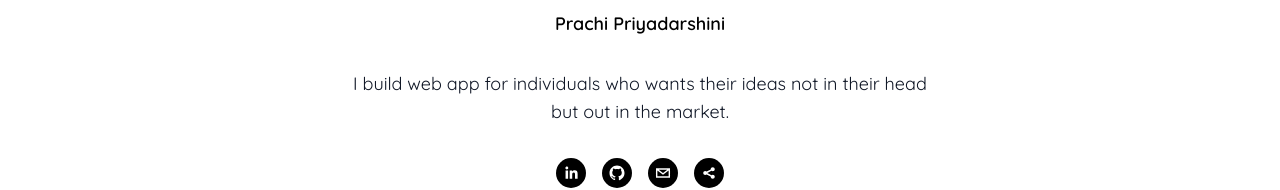
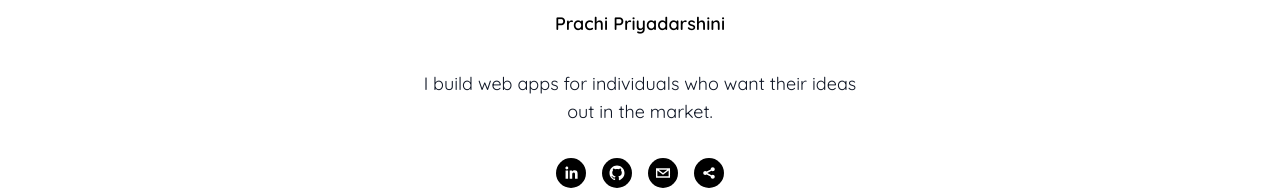
Before and after one commit to prachip1/backport, a React (Vite) app in the folder frontend/: page / in a window 1280 px wide. Shown: the part 318-508 px from the top of the page. Built offline with nearby package versions, Linux system fonts and the light colour scheme; no server answers.

Commit message:
some heading changes

```diff
--- a/frontend/src/show-header/index.jsx
+++ b/frontend/src/show-header/index.jsx
@@ -14,7 +14,7 @@ export default function ShowHeader() {
           </div>
 
         <h2 className="text-lg font-semibold cursor-pointer">Prachi Priyadarshini</h2>
-        <p className="text-gray-900 font-regular text-lg text-center">I build web app for individuals who wants their ideas not in their head <br></br>but out in the market.</p>
+        <p className="text-gray-900 font-regular text-lg text-center">I build web apps for individuals who want their ideas<br></br>out in the market.</p>
         <div className="flex gap-4">
          <SocialIcon url="https://www.linkedin.com/in/prachi-priyadarshini/" bgColor="black" style={{ height: 30, width: 30 }} />
          <SocialIcon url="https://github.com/prachip1" bgColor="black"  style={{ height: 30, width: 30 }}/>
```
